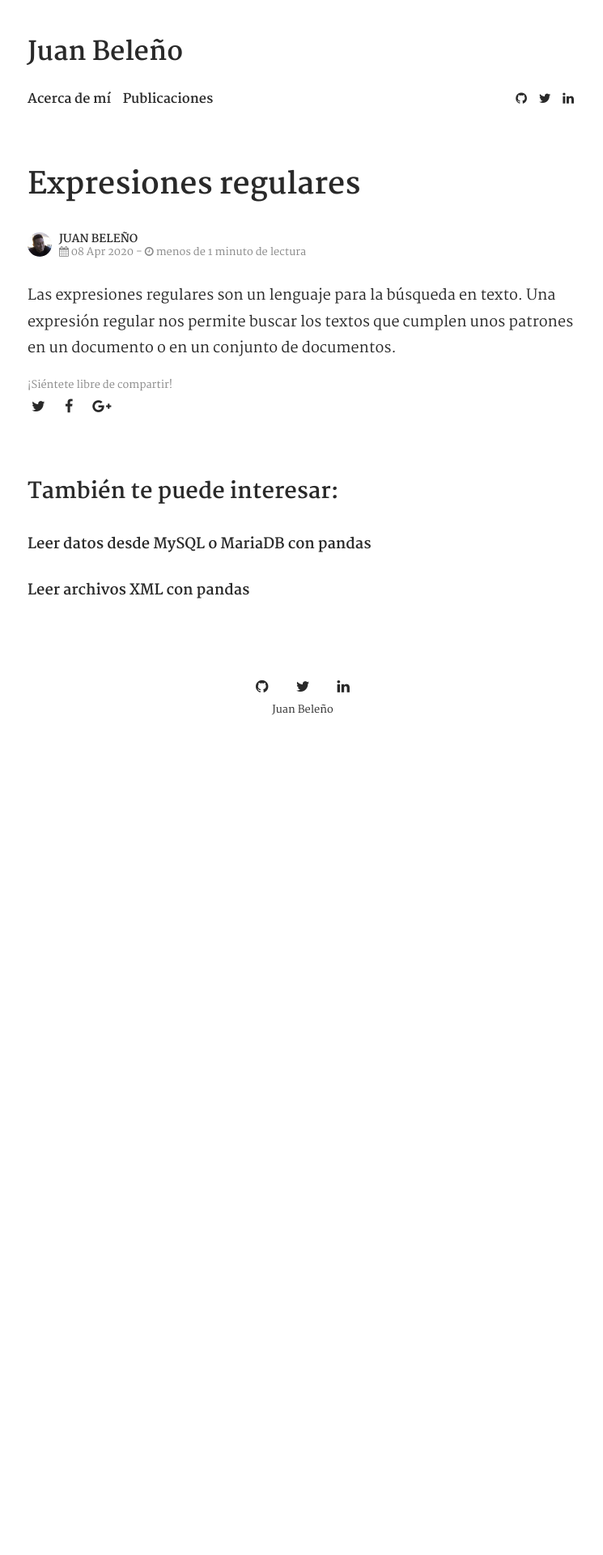
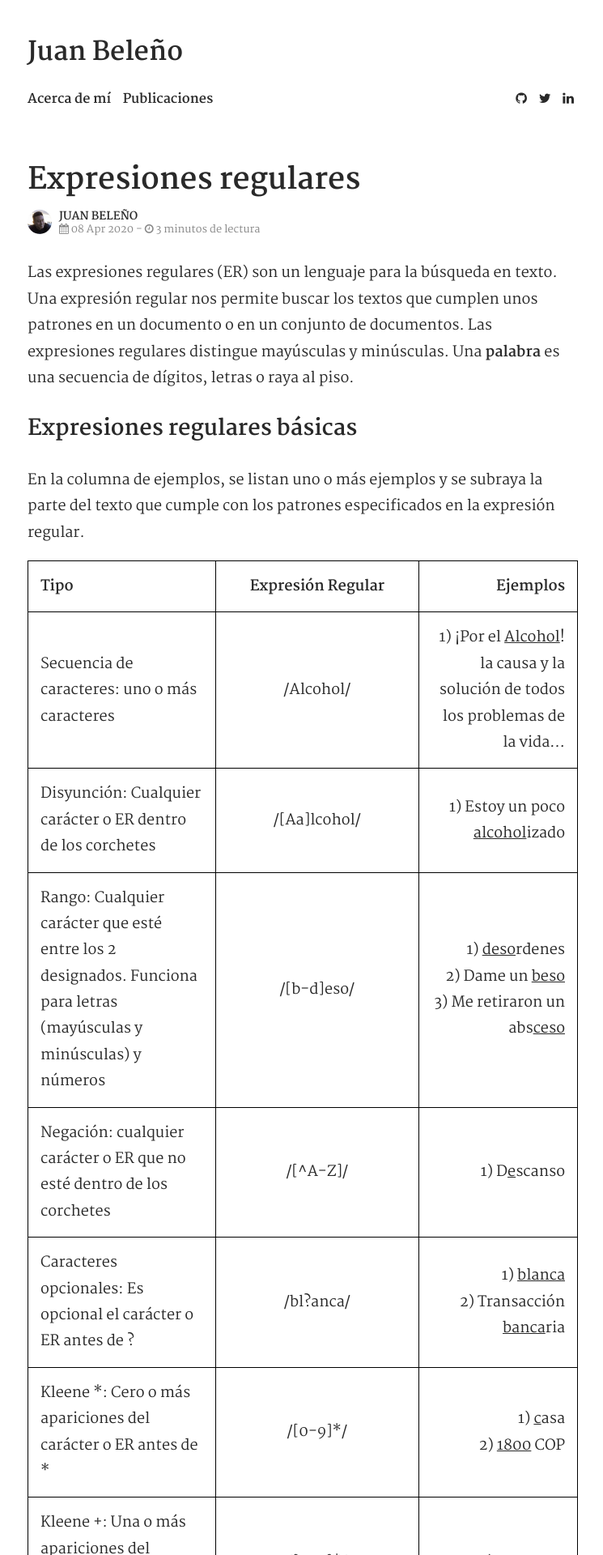
Before and after one commit to juanbeleno/juanbeleno.github.com, a Jekyll site: the page built from _posts/2020-04-08-expresiones-regulares.md, in a window 1280 px wide. Shown: the top 1920 px of the page at 81% size, without its empty margins (266-1011 px from the left). Built offline with Jekyll 4.4.1, drawn with Linux system fonts in a browser that asks for light colours; before the commit the page ends 920 px from its top, so only the background shows below that; some of the changed text lies outside the part shown.

Commit message:
Partial content about regular expresions

```diff
--- a/_posts/2020-04-08-expresiones-regulares.md
+++ b/_posts/2020-04-08-expresiones-regulares.md
@@ -6,4 +6,43 @@ categories: journal
 tags: [nlp,spanish]
 ---
 
-Las expresiones regulares son un lenguaje para la búsqueda en texto. Una expresión regular nos permite buscar los textos que cumplen unos patrones en un documento o en un conjunto de documentos.
+Las expresiones regulares (ER) son un lenguaje para la búsqueda en texto. Una expresión regular nos permite buscar los textos que cumplen unos patrones en un documento o en un conjunto de documentos. Las expresiones regulares distingue mayúsculas y minúsculas. Una **palabra** es una secuencia de dígitos, letras o raya al piso.
+
+
+## Expresiones regulares básicas
+
+En la columna de ejemplos, se listan uno o más ejemplos y se subraya la parte del texto que cumple con los patrones especificados en la expresión regular.
+
+|  Tipo  |      Expresión Regular      |  Ejemplos |
+|---------------------|:---------------:|----------:|
+| Secuencia de caracteres:  uno o más caracteres  |  /Alcohol/ | 1) ¡Por el <ins>Alcohol</ins>! la causa y la solución de todos los problemas de la vida... |
+| Disyunción: Cualquier carácter o ER dentro de los corchetes |  /[Aa]lcohol/ | 1) Estoy un poco <ins>alcohol</ins>izado |
+| Rango: Cualquier carácter que esté entre los 2 designados. Funciona para letras (mayúsculas y minúsculas) y números |  /[b-d]eso/ | 1) <ins>deso</ins>rdenes <br/> 2) Dame un <ins>beso</ins> <br/> 3) Me retiraron un abs<ins>ceso</ins> |
+| Negación: cualquier carácter o ER que no esté dentro de los corchetes |  /[^A-Z]/ | 1) D<ins>e</ins>scanso |
+| Caracteres opcionales: Es opcional el carácter o ER antes de ? |  /bl?anca/ | 1) <ins>blanca</ins> <br/> 2) Transacción <ins>banca</ins>ria |
+| Kleene *: Cero o más apariciones del carácter o ER antes de * |  /[0-9]*/ | 1) <ins>c</ins>asa <br/> 2) <ins>1800</ins> COP |
+| Kleene +: Una o más apariciones del carácter o ER antes de * |  /[0-9]*/ | 1) <ins>1800</ins> COP |
+| Caráter comodín: . puede ser cualquier carácter |  /1.000/ | 1) <ins>18000</ins> COP <br/> 2) <ins>13000</ins> BRL|
+| Ancla - Comienzo del texto: ^ por fuera de corchetes |  /^El/ | 1) <ins>El</ins> avión|
+| Ancla - Fin del texto: $ por fuera de corchetes |  /fin.$/ | 1) Y murió, <ins>fin.</ins>|
+| Límite de palabra (ver definición de palabra arriba) |  /\b5000\b/ | 1) $<ins>5000</ins> pesos <br/> 2) Murieron más de <ins>5000</ins> personas|
+| Operador de disyunción |  /perro\|gato/ | 1) Me gustan los <ins>gato</ins>s <br/> 2) Los <ins>perro</ins>s son fieles|
+| Operador de paréntesis |  /co(vid\|ronavirus\|rona virus\|v-sars-2)/ | 1) Existe una pandemia de <ins>coronavirus</ins> en Brasil <br/> 2) El virus <ins>cov-sars-2</ins> produce el covid-19 |
+
+En general, las expresiones regulares funcionan como [algoritmos golosos](https://es.wikipedia.org/wiki/Algoritmo_voraz){:target="_blank"}, es decir, toman la cadena de caracteres más grande que cumpla con los patrones especificados. Eso lo podemos notar en el ejemplo 2 de Operador de paréntesis, donde hay 2 textos que cumplen con la expresión regular: cov-sars-2 y covid-19; Sin embargo, solo se resalta uno: cov-sars-2. Existen algunas excepciones a esta regla como *? o +?
+
+
+## Jerarquía de precedencia de operadores
+
+En algunos casos, puede parece que las expresiones regulares son algo ambiguas. Por ejemplo, si queremos encontrar textos donde el número 10 se repite varias veces (101010)
+¿Usariamos la expresión regular `/10+/` ó `/(10)+/`? Respuesta: `/(10)+/`. Por lo tanto, a continuación muestro la jerarquía de precedencia (lo que se tiene en cuenta primero al evaluar una expresión regular):
+
+1) Paréntesis: () <br/>
+2) Contadores: + * ? {} <br/>
+3) Secuencias de caracteres y anclas: texto ^ $ <br/>
+4) Disyunciones: | <br/>
+
+## Referencias
+
+Esta publicación es un resumen de la sección 2.1. del libro Speech and Language Processing. Daniel Jurafsky & James H. Martin. Copyright c 2019. All
+rights reserved. Draft of October 2, 2019. Disponible [aquí](https://web.stanford.edu/~jurafsky/slp3/){:target="_blank"}
--- a/assets/css/main.css
+++ b/assets/css/main.css
@@ -36,6 +36,8 @@ body {
 
 h1{
   font-size: 2.3rem;
+  line-height: 1.5;
+  margin-bottom: 0.5rem;
 }
 
 h1 a {
```
